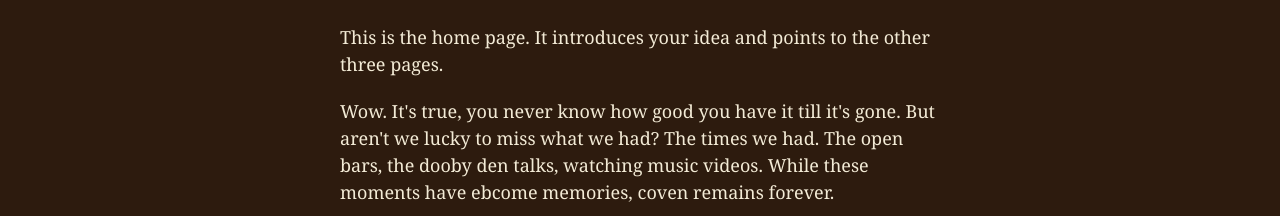
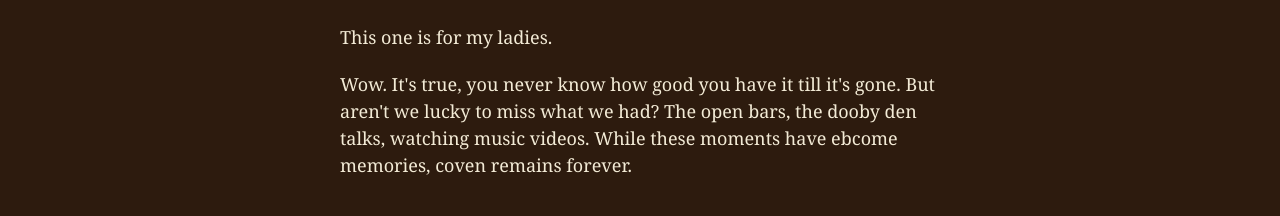
Before and after one commit to lgpedley/bmis235-html-3, a plain HTML site: page index.html in a window 1280 px wide. Shown: the part 229-445 px from the top of the page. Drawn offline with Linux system fonts and the light colour scheme.

Commit message:
Update home page content in index.html
Removed introductory paragraph and added a new one for ladies.

```diff
--- a/index.html
+++ b/index.html
@@ -29,8 +29,8 @@
 </nav>
 
 <h1>Missing Coven</h1>
-<p>This is the home page. It introduces your idea and points to the other three pages.</p>
-<p>Wow. It's true, you never know how good you have it till it's gone. But aren't we lucky to miss what we had? The times we had. The open bars, the dooby den talks, watching music videos. While these moments have ebcome memories, coven remains forever. </p>
+<p>This one is for my ladies.</p>
+<p>Wow. It's true, you never know how good you have it till it's gone. But aren't we lucky to miss what we had? The open bars, the dooby den talks, watching music videos. While these moments have ebcome memories, coven remains forever. </p>
 
 <!-- ===== SHOWCASE ======================================================
      This box is empty on purpose. In Part 7 you paste an interactive
```
